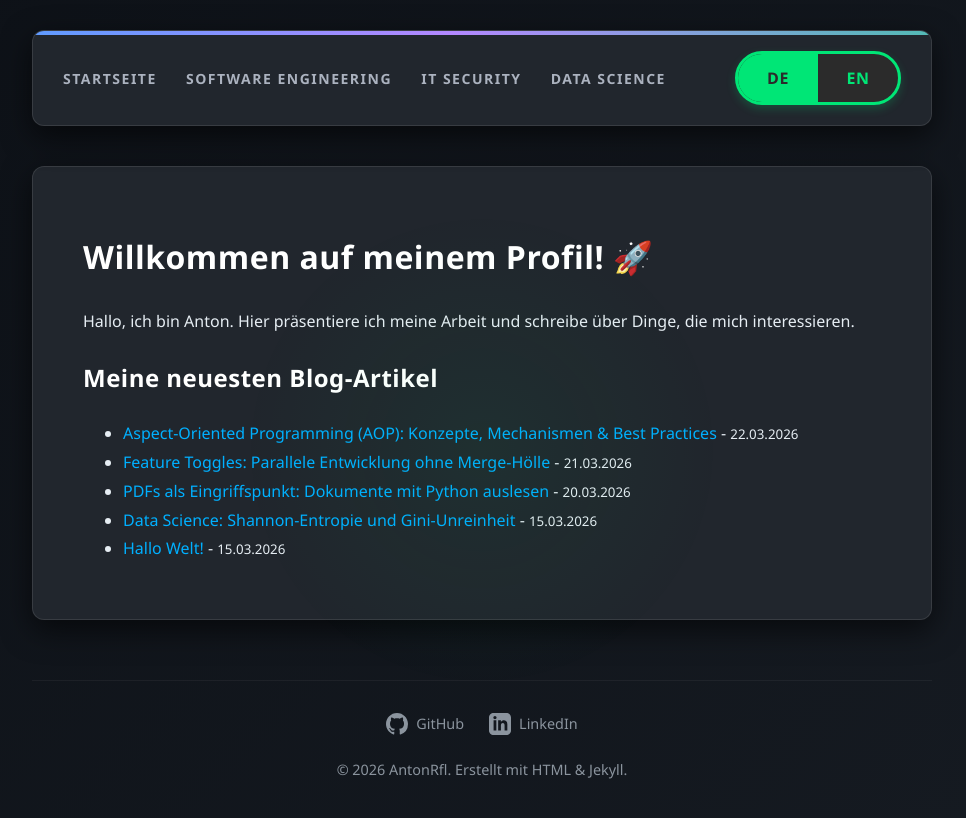
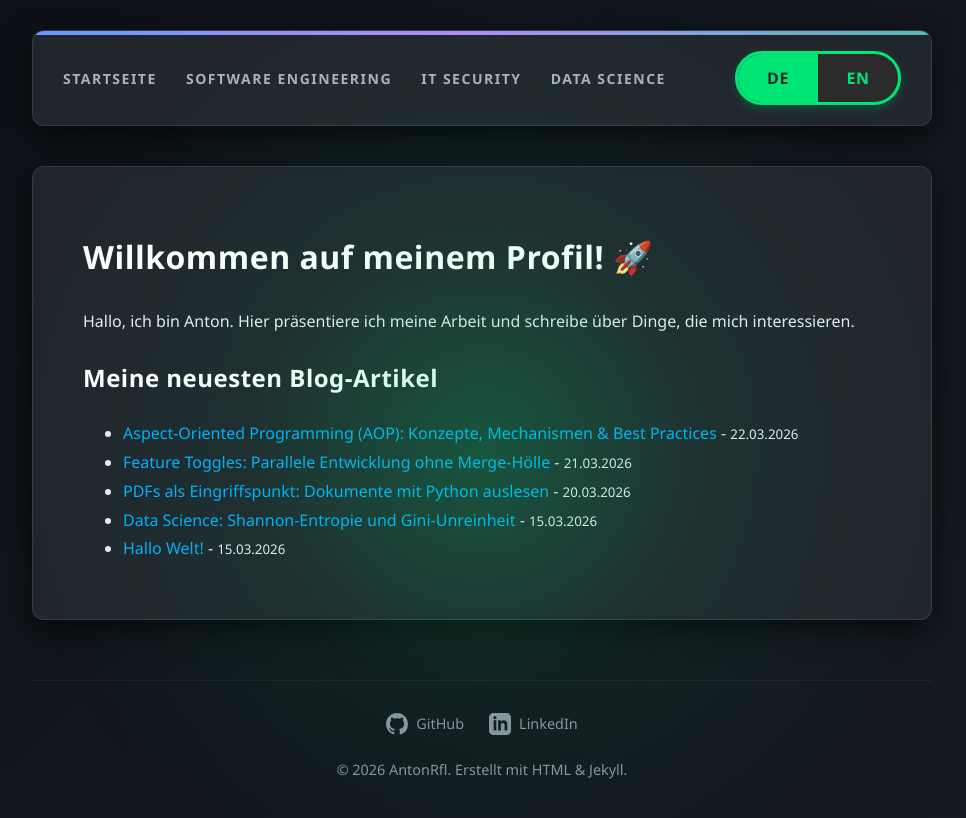
Before and after one commit to AntonRfl/AntonRfl.github.io, a Jekyll site: the page built from index.html, in a window 1280 px wide. Shown: the top 818 px of the page, without its empty margins (158-1124 px from the left). Built offline with Jekyll 4.4.1, drawn with Linux system fonts in a browser that asks for light colours.

Commit message:
Refactor cursor-glow styles for clarity

```diff
--- a/_layouts/default.html
+++ b/_layouts/default.html
@@ -180,13 +180,13 @@
             position: fixed;
             top: 0; left: 0;
             width: 100vw; height: 100vh;
-            pointer-events: none; /* Sehr wichtig: Klicks gehen durch das Licht hindurch */
-            z-index: 9999; /* Liegt über dem Text */
-            /* Der Verlauf nutzt CSS-Variablen, die wir per JavaScript füttern */
+            pointer-events: none;
+            z-index: 9999;
             background: radial-gradient(
-                600px circle at var(--mouse-x, 50vw) var(--mouse-y, 50vh),
-                rgba(0, 230, 118, 0.05), /* Das sanfte Neongrün */
-                transparent 40%
+                800px circle at var(--mouse-x, 50vw) var(--mouse-y, 50vh),
+                rgba(0, 230, 118, 0.25) 0%,   /* Heller, konzentrierter Kern (25% Deckkraft) */
+                rgba(0, 230, 118, 0.05) 30%,  /* Sanfter Abfall des Lichts */
+                transparent 60%               /* Weiches Ausblenden */
             );
         }
 
```
